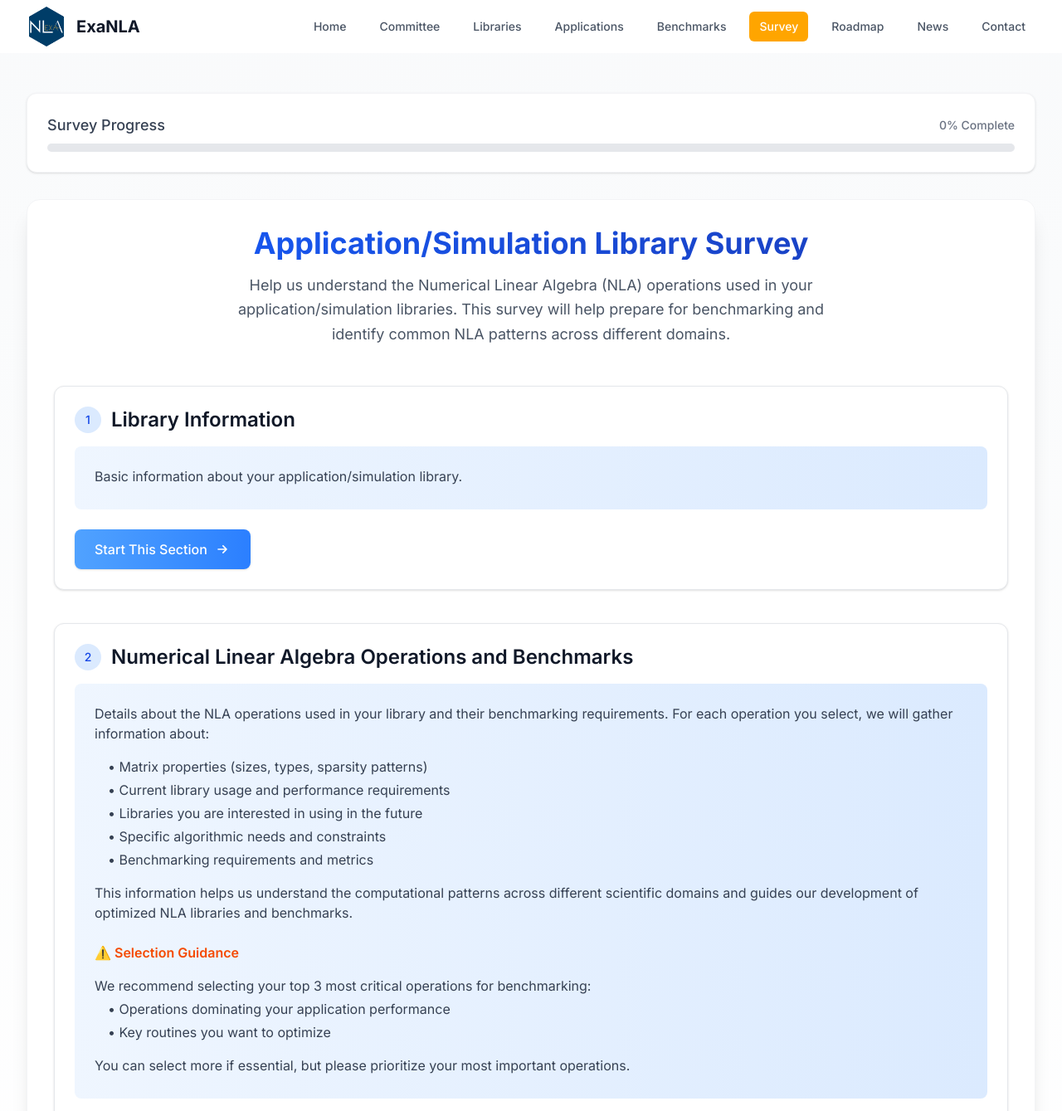
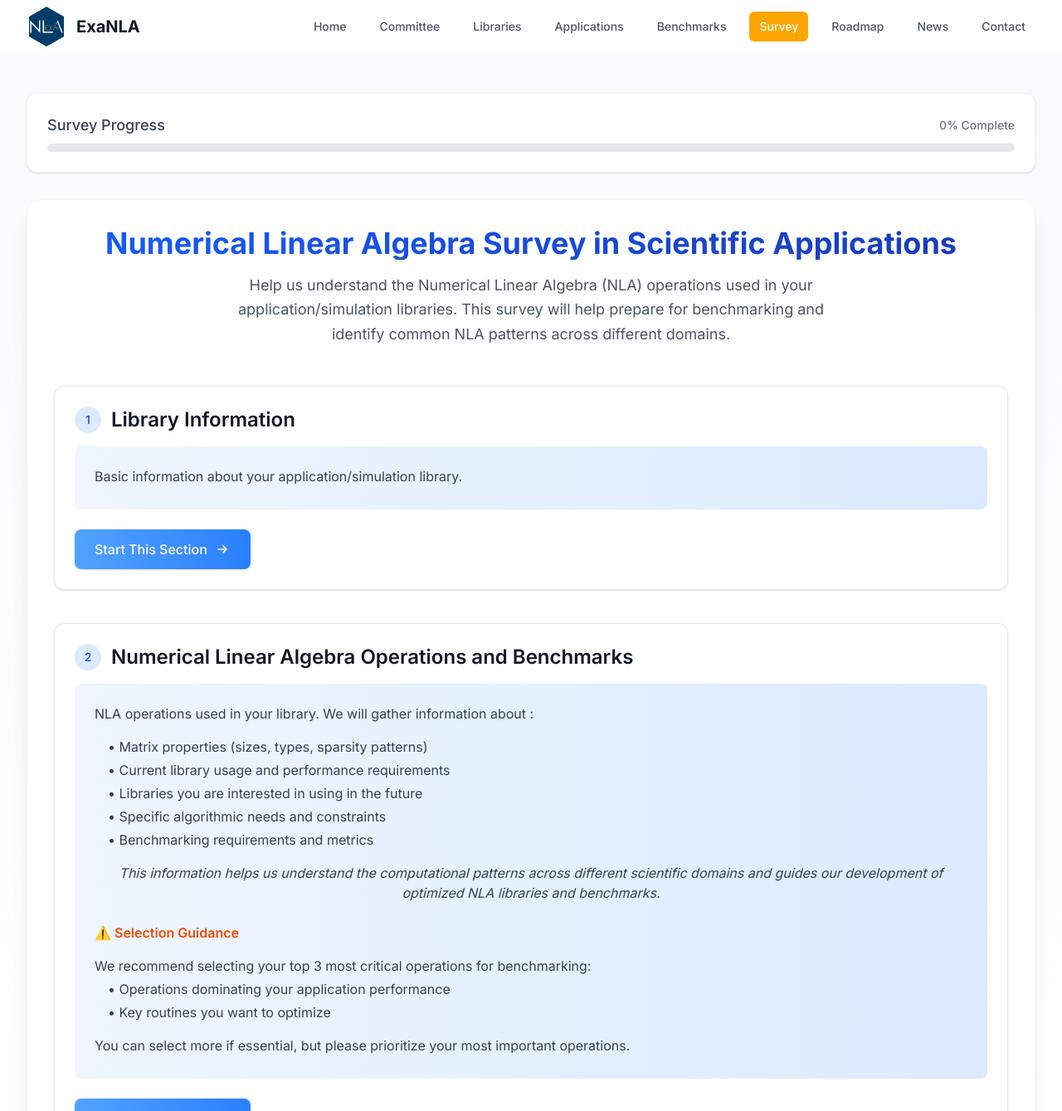
Before and after one commit to ExaNLA-Network/exanla-network.github.io, a Next.js app: page /survey/nla-app-sim in a window 1280 px wide. Shown: the top 1339 px of the page at 83% size. Built offline with nearby package versions, Linux system fonts and the light colour scheme.

Commit message:
feat: improve survey UI and styling
- Remove arrow icons from operation titles while keeping foldable functionality
- Add centered and italic styling for description text
- Update survey title
- Shorten description text for better readability

```diff
--- a/app/survey/index.ts
+++ b/app/survey/index.ts
@@ -18,13 +18,13 @@ export const surveyData: SurveySection[] = [
   {
     id: 'nla-operations',
     title: 'Numerical Linear Algebra Operations and Benchmarks',
-    description: 'Details about the NLA operations used in your library and their benchmarking requirements. For each operation you select, we will gather information about:\n\n' +
+    description:'NLA operations used in your library. We will gather information about :\n\n' +
                 '• Matrix properties (sizes, types, sparsity patterns)\n' +
                 '• Current library usage and performance requirements\n' +
                 '• Libraries you are interested in using in the future\n' +
                 '• Specific algorithmic needs and constraints\n' +
                 '• Benchmarking requirements and metrics\n\n' +
-                'This information helps us understand the computational patterns across different scientific domains and guides our development of optimized NLA libraries and benchmarks.\n\n' +
+                '***This information helps us understand the computational patterns across different scientific domains and guides our development of optimized NLA libraries and benchmarks.***\n\n' +
                 '⚠️ Selection Guidance\n\n' +
                 'We recommend selecting your top 3 most critical operations for benchmarking:\n' +
                 '• Operations dominating your application performance\n' +
--- a/app/survey/nla-app-sim/page.tsx
+++ b/app/survey/nla-app-sim/page.tsx
@@ -419,18 +419,6 @@ export default function NlaAppSimSurveyPage() {
                     <span className="flex items-center">
                       {question.title}
                       {question.required && <span className="text-red-500 ml-1">*</span>}
-                      {isNlaOperation && (
-                        <svg
-                          className={`w-5 h-5 ml-2 transform transition-transform ${
-                            collapsedSections.has(question.id) ? 'rotate-0' : 'rotate-180'
-                          }`}
-                          fill="none"
-                          stroke="currentColor"
-                          viewBox="0 0 24 24"
-                        >
-                          <path strokeLinecap="round" strokeLinejoin="round" strokeWidth={2} d="M19 9l-7 7-7-7" />
-                        </svg>
-                      )}
                     </span>
                   </h3>
                   {isSelectedButCollapsed && (
@@ -831,7 +819,7 @@ export default function NlaAppSimSurveyPage() {
         <div className="bg-white rounded-2xl shadow-xl p-8 border border-gray-100">
           <div className="text-center mb-12">
             <h1 className="text-4xl font-bold text-gray-900 mb-4 bg-clip-text text-transparent bg-gradient-to-r from-blue-600 to-blue-800">
-              Application/Simulation Library Survey
+              Numerical Linear Algebra Survey in Scientific Applications
             </h1>
             <p className="text-gray-600 max-w-3xl mx-auto text-lg leading-relaxed">
               Help us understand the Numerical Linear Algebra (NLA) operations used in your application/simulation libraries.
@@ -860,7 +848,17 @@ export default function NlaAppSimSurveyPage() {
                           <div className="bg-gradient-to-r from-blue-50 to-blue-100 rounded-lg p-6 text-gray-700">
                             {section.description.split('\n\n').map((paragraph, idx) => (
                               <div key={idx} className="mb-4 last:mb-0">
-                                {paragraph.split('\n').map((line, lineIdx) => (
+                                {paragraph.split('\n').map((line, lineIdx) => {
+                                  // Check if this line should be centered and italic
+                                  if (line.startsWith('***') && line.endsWith('***')) {
+                                    const text = line.slice(3, -3); // Remove *** markers
+                                    return (
+                                      <p key={lineIdx} className="text-center italic mb-1">
+                                        {text}
+                                      </p>
+                                    );
+                                  }
+                                  return (
                                     <p key={lineIdx} className={`${
                                       line.startsWith('•') ? 'ml-4' : ''
                                     } ${
@@ -868,7 +866,8 @@ export default function NlaAppSimSurveyPage() {
                                     } mb-1`}>
                                       {line}
                                     </p>
-                                ))}
+                                  );
+                                })}
                               </div>
                             ))}
                           </div>
```
Lines whose indentation alone changed are shown as unchanged.
